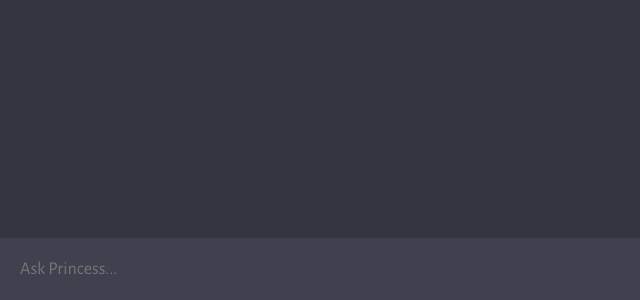
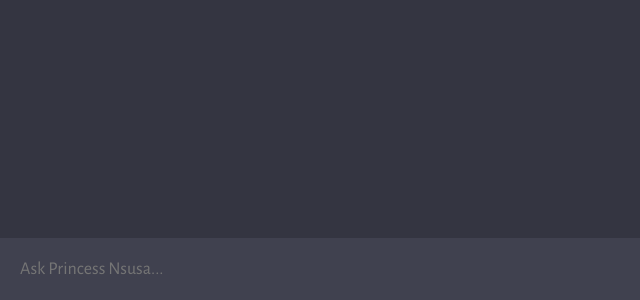
Before and after one commit to preffols/PrincessBot, a website built with Vite: page client/index.html in a window 1280 px wide. Shown: the part 500-800 px from the top of the page, 0-640 px from the left. Built offline with nearby package versions, Linux system fonts and the light colour scheme.

Commit message:
update comment

```diff
--- a/client/index.html
+++ b/client/index.html
@@ -14,7 +14,7 @@
     <div id="chat_container"></div>
 
     <form>
-      <textarea name="prompt" rows="1" cols="1" placeholder="Ask Princess..."></textarea>
+      <textarea name="prompt" rows="1" cols="1" placeholder="Ask Princess Nsusa..."></textarea>
       <button type="submit"><img src="assets/send.svg" alt="send" />
     </form>
   </div>
```
